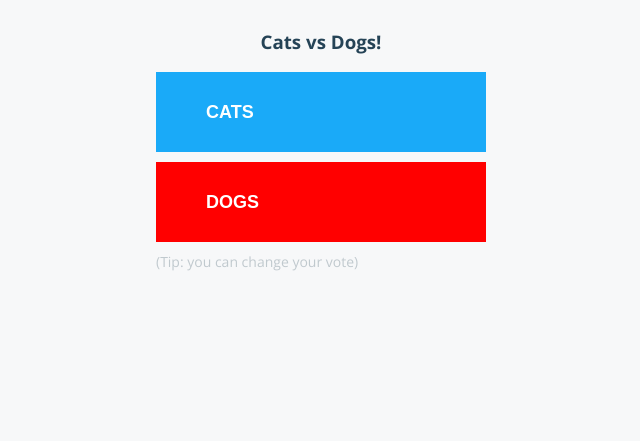
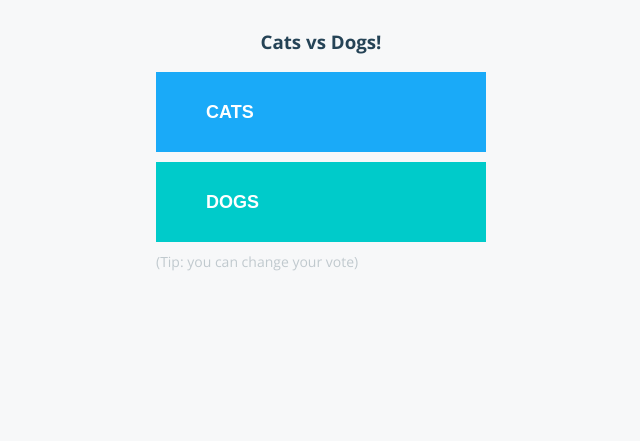
Before and after one commit to JuanDubowez/ingsoft3, a Flask app: page / in a window 1280 px wide. Shown: the top 441 px of the page, without its empty margins (319-959 px from the left). Run offline with Flask 2, Linux system fonts and the light colour scheme; some libraries are stand-ins or nearby versions.

Commit message:
ci-cd vote

```diff
--- a/tpIntegrador/example-voting-app-master/vote/static/stylesheets/style.css
+++ b/tpIntegrador/example-voting-app-master/vote/static/stylesheets/style.css
@@ -32,7 +32,7 @@ button.a{
 }
 
 button.b{
-  background-color: red;
+  background-color: #00cbca;
 }
 
 #tip{
```
